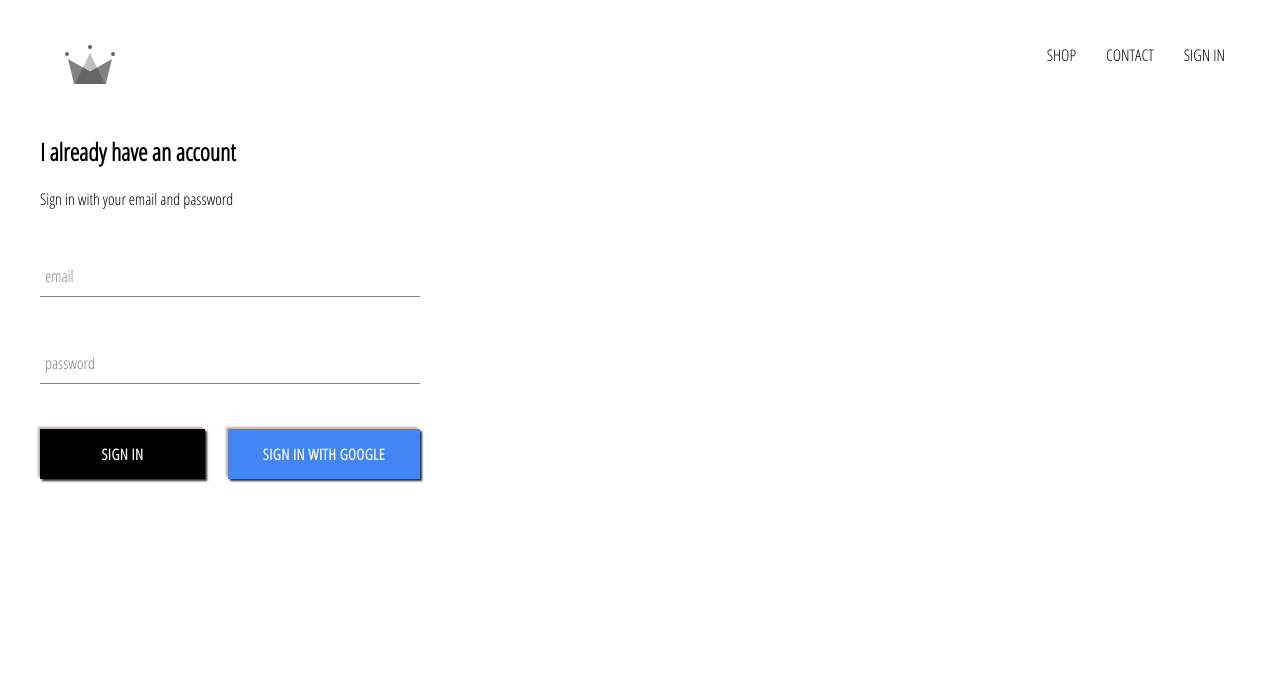
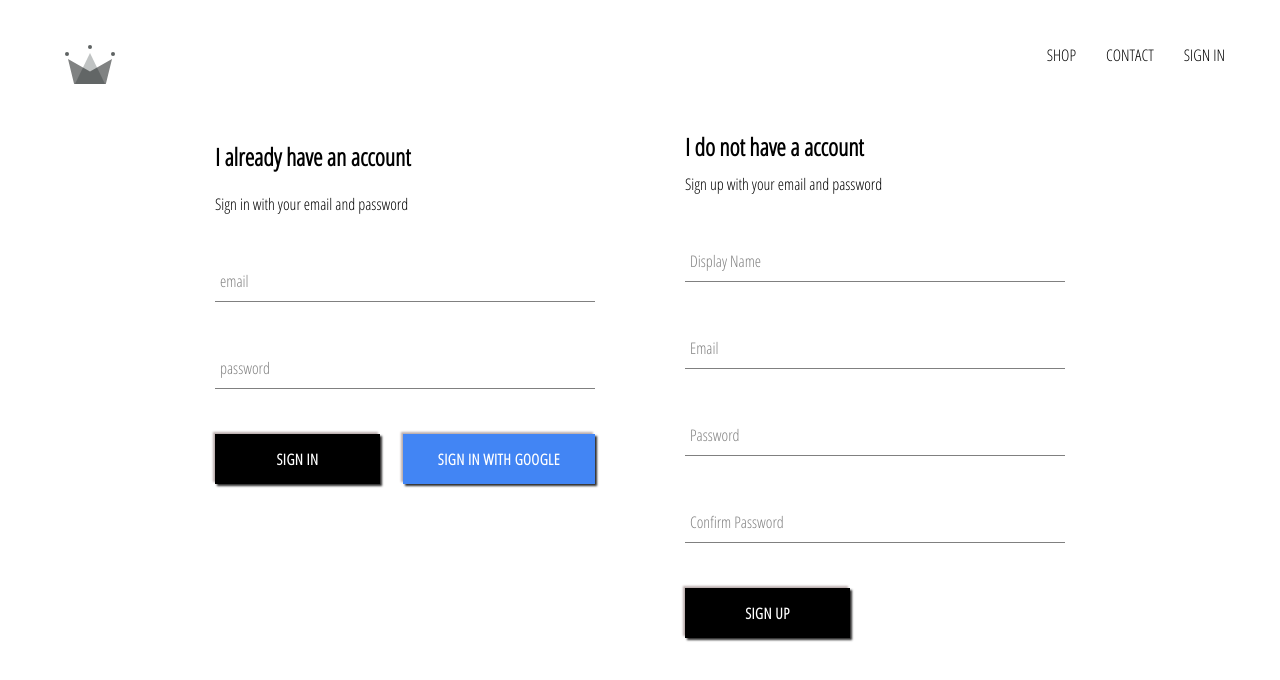
Before and after one commit to stonesilver/Ecommerce-App, a React (Create React App) app: page /signin in a window 1280 px wide. Shown: the top 680 px of the page. Built offline with nearby package versions, Linux system fonts and the light colour scheme; no server answers.

Commit message:
implemented firebase utils, included ability to store authenticated users into our firestore db

```diff
--- a/src/App.js
+++ b/src/App.js
@@ -5,7 +5,7 @@ import Header from './components/header/header.component';
 import Homepage from './pages/homepage/homepage.component';
 import shopPage from './pages/shop/shop.component';
 import SignInAndSignUpPage from './pages/sign-in-and-sign-up/sign-in-and-sign-up.component';
-import { auth } from './firebase/firebase.utils';
+import { auth, createUserProfileDocument } from './firebase/firebase.utils';
 
 class App extends Component {
    constructor() {
@@ -18,8 +18,22 @@ class App extends Component {
    unsubscribeFromAuth = null;
 
    componentDidMount() {
-      this.unsubscribeFromAuth = auth.onAuthStateChanged((user) => {
-         this.setState({ currentUser: user });
+      this.unsubscribeFromAuth = auth.onAuthStateChanged(async (userAuth) => {
+         if (userAuth) {
+            const userRef = await createUserProfileDocument(userAuth);
+
+            userRef.onSnapshot((snapShot) => {
+               this.setState({
+                  currentUser: {
+                     id: snapShot.id,
+                     ...snapShot.data(),
+                  }
+               });
+               console.log(this.state)
+            });
+         } else {
+            this.setState({ currentUser: userAuth });
+         }
       });
    }
 
--- a/src/components/header/header.component.jsx
+++ b/src/components/header/header.component.jsx
@@ -17,7 +17,7 @@ const Header = ({ currentUser }) => (
             CONTACT
          </Link>
          {currentUser ? (
-            <div className='option' onClick={auth.signOut()}>
+            <div className='option' onClick={() => auth.signOut()}>
                SIGN OUT
             </div>
          ) : (
--- /dev/null
+++ b/src/components/sign-up/sign-up.component.jsx
@@ -0,0 +1,95 @@
+import React, { Component } from 'react';
+import FormInput from '../form-input/form-input.component';
+import CustomButton from '../custom-button/custom-button.component';
+import { auth, createUserProfileDocument } from '../../firebase/firebase.utils';
+import './sign-up.styles.scss';
+
+class SignUp extends Component {
+   constructor() {
+      super();
+
+      this.state = {
+         displayName: '',
+         email: '',
+         password: '',
+         confirmPassword: '',
+      };
+   }
+
+   handleSubmit = async (event) => {
+      event.preventDefault();
+      const { displayName, email, password, confirmPassword } = this.state;
+      if (password !== confirmPassword) {
+         alert("password don't match");
+         return;
+      }
+
+      try {
+         const { user } = await auth.createUserWithEmailAndPassword(
+            email,
+            password
+         );
+         await createUserProfileDocument(user, { displayName });
+         this.setState({
+            displayName: '',
+            email: '',
+            password: '',
+            confirmPassword: '',
+         });
+      } catch (error) {
+         console.error(error);
+      }
+   };
+
+   handleChange = (event) => {
+      const { name, value } = event.target;
+      this.setState({ [name]: value });
+   }
+
+   render() {
+      const { displayName, email, password, confirmPassword } = this.state;
+      return (
+         <div className='sign-up'>
+            <h2 className='title'>I do not have a account</h2>
+            <span>Sign up with your email and password</span>
+            <form className='sign-up-form' onSubmit={this.handleSubmit}>
+               <FormInput
+                  type='text'
+                  name='displayName'
+                  value={displayName}
+                  onChange={this.handleChange}
+                  label='Display Name'
+                  required
+               />
+               <FormInput
+                  type='emil'
+                  name='email'
+                  value={email}
+                  onChange={this.handleChange}
+                  label='Email'
+                  required
+               />
+               <FormInput
+                  type='password'
+                  name='password'
+                  value={password}
+                  onChange={this.handleChange}
+                  label='Password'
+                  required
+               />
+               <FormInput
+                  type='password'
+                  name='confirmPassword'
+                  value={confirmPassword}
+                  onChange={this.handleChange}
+                  label='Confirm Password'
+                  required
+               />
+               <CustomButton type='submit'>SIGN UP</CustomButton>
+            </form>
+         </div>
+      );
+   }
+}
+
+export default SignUp;
--- /dev/null
+++ b/src/components/sign-up/sign-up.styles.scss
@@ -0,0 +1,9 @@
+.sign-up {
+    display: flex;
+    flex-direction: column;
+    width: 380px;
+
+    .title {
+        margin: 10px 0;
+    }
+}
--- a/src/firebase/firebase.utils.js
+++ b/src/firebase/firebase.utils.js
@@ -13,6 +13,32 @@ const config = {
    measurementId: 'G-1E41H5W28P',
 };
 
+export const createUserProfileDocument = async (userAuth, additionalData) => {
+   if (!userAuth) return;
+
+   const userRef = firestore.doc(`users/${userAuth.uid}`);
+
+   const snapShot = await userRef.get();
+
+   if (!snapShot.exists) {
+      const { displayName, email } = userAuth;
+      const createdAt = new Date();
+
+      try {
+         await userRef.set({
+            displayName,
+            email,
+            createdAt,
+            ...additionalData
+         });
+      } catch (error) {
+         console.log('error creating user', error.message);
+      }
+   }
+
+   return userRef
+};
+
 firebase.initializeApp(config);
 
 export const auth = firebase.auth();
--- a/src/pages/sign-in-and-sign-up/sign-in-and-sign-up.component.jsx
+++ b/src/pages/sign-in-and-sign-up/sign-in-and-sign-up.component.jsx
@@ -1,10 +1,12 @@
 import React from 'react';
-import SignIn from '../../components/sign-in/sign-in.component'
+import SignIn from '../../components/sign-in/sign-in.component';
+import SignUp from '../../components/sign-up/sign-up.component';
 import './sign-in-and-sign-up.styles.scss';
 
 const SignInAndSignUpPage = () => (
    <div className='sign-in-and-sign-up'>
-       <SignIn />
+      <SignIn />
+      <SignUp />
    </div>
 );
 
--- a/src/pages/sign-in-and-sign-up/sign-in-and-sign-up.styles.scss
+++ b/src/pages/sign-in-and-sign-up/sign-in-and-sign-up.styles.scss
@@ -0,0 +1,6 @@
+.sign-in-and-sign-up {
+    width: 850px;
+    display: flex;
+    justify-content: space-between;
+    margin: 30px auto;
+}
```
